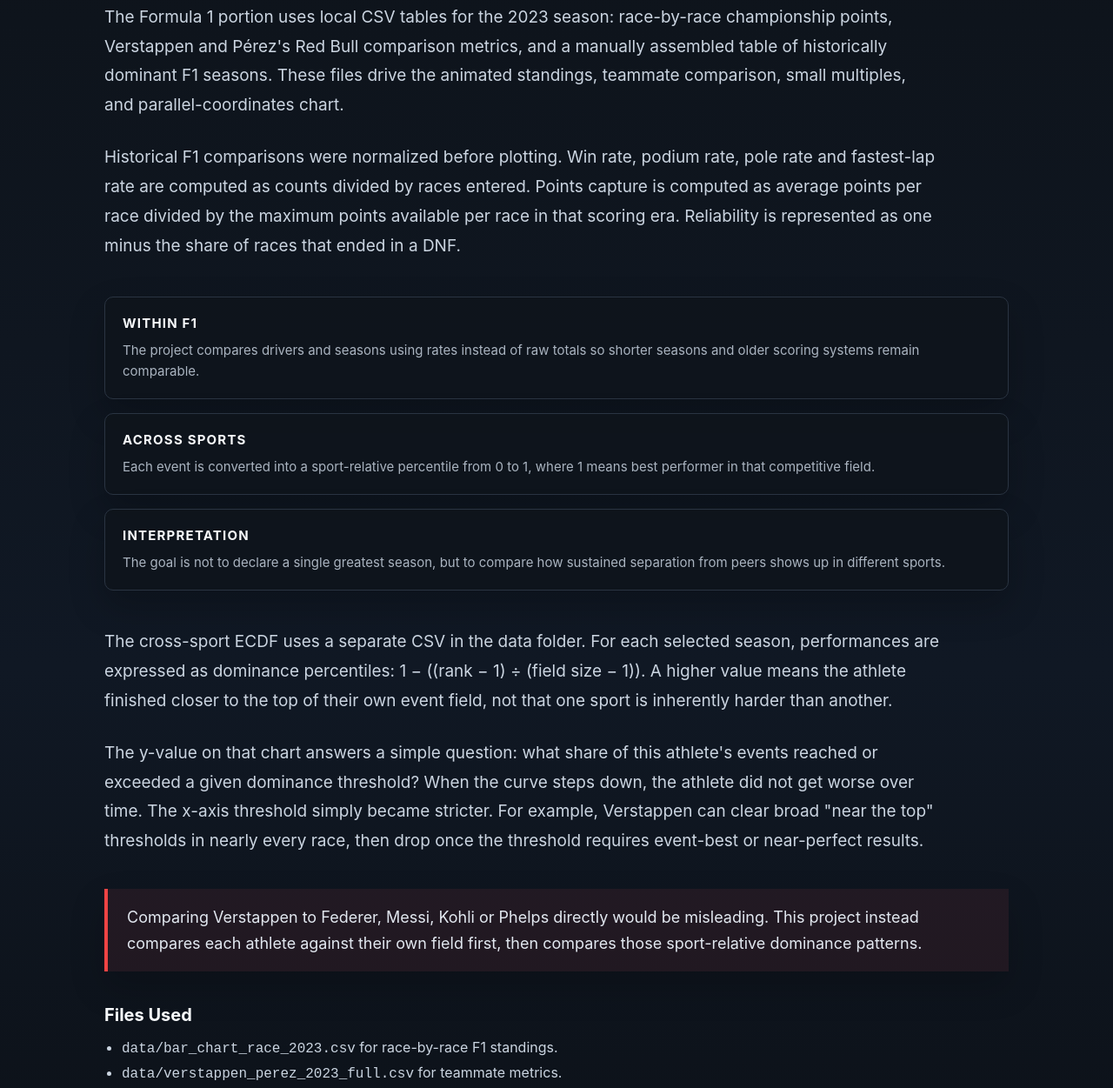
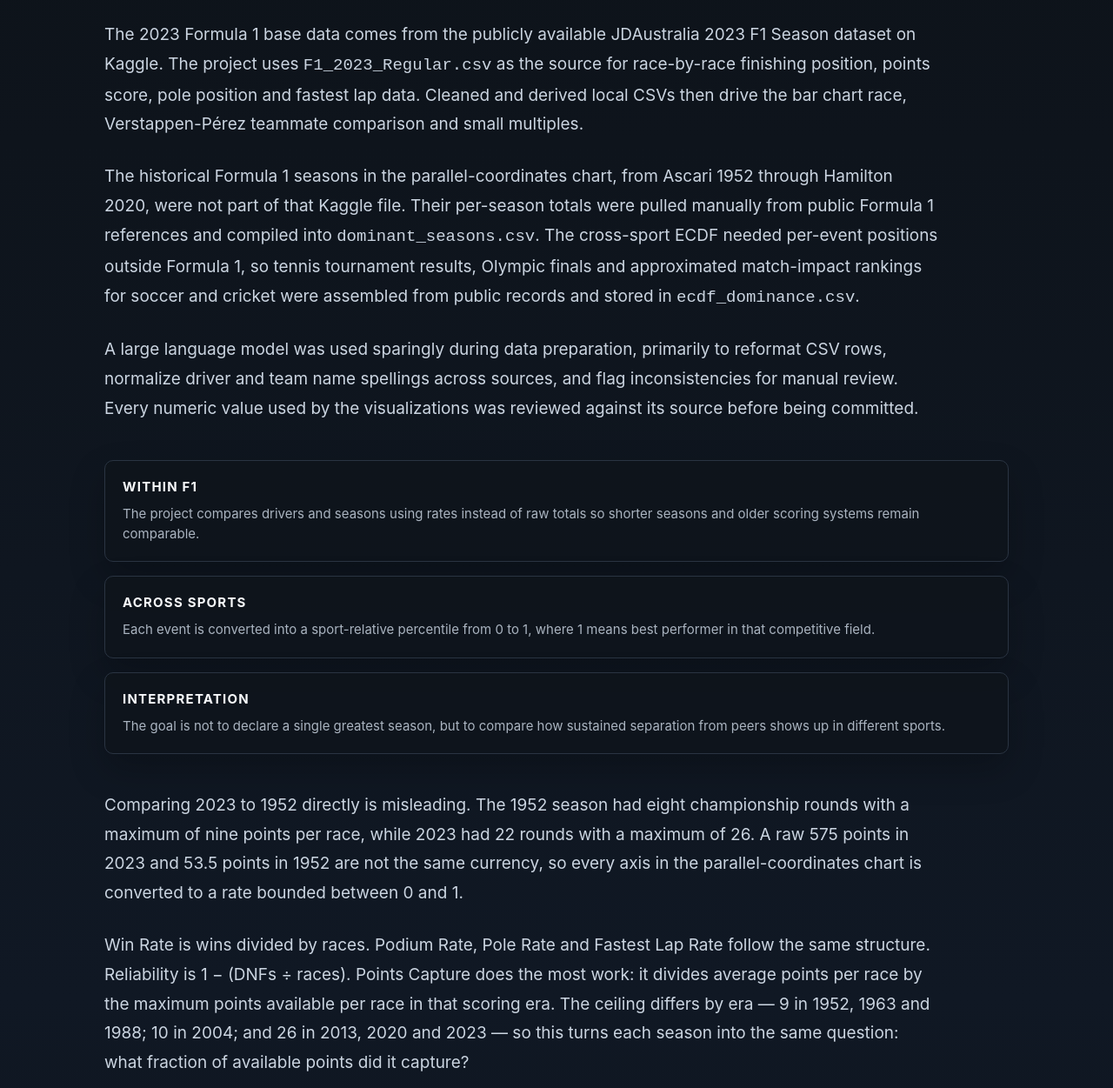
Before and after one commit to Varun1421/Verstappen, a plain HTML site: page index.html in a window 1280 px wide. Shown: the part 9496-10747 px from the top of the page at 87% size. Drawn offline with nearby package versions, Linux system fonts and the light colour scheme.

Commit message:
Clean up

```diff
--- a/index.html
+++ b/index.html
@@ -1489,7 +1489,8 @@
           </p>
           <p class="glossary-note">
             Sprint races in 2023 awarded points to the top eight finishers:
-            8, 7, 6, 5, 4, 3, 2 and 1.
+            8, 7, 6, 5, 4, 3, 2 and 1. The six sprint weekends were Azerbaijan,
+            Austria, Belgium, Qatar, United States and São Paulo.
           </p>
         </div>
       </div>
@@ -1511,20 +1512,31 @@
 
       <div class="method-copy">
         <p>
-          The Formula 1 portion uses local CSV tables for the 2023 season:
-          race-by-race championship points, Verstappen and Pérez's Red Bull
-          comparison metrics, and a manually assembled table of historically
-          dominant F1 seasons. These files drive the animated standings,
-          teammate comparison, small multiples, and parallel-coordinates chart.
+          The 2023 Formula 1 base data comes from the publicly available
+          JDAustralia 2023 F1 Season dataset on Kaggle. The project uses
+          <code>F1_2023_Regular.csv</code> as the source for race-by-race
+          finishing position, points score, pole position and fastest lap data.
+          Cleaned and derived local CSVs then drive the bar chart race,
+          Verstappen-Pérez teammate comparison and small multiples.
         </p>
 
         <p>
-          Historical F1 comparisons were normalized before plotting. Win rate,
-          podium rate, pole rate and fastest-lap rate are computed as counts
-          divided by races entered. Points capture is computed as average
-          points per race divided by the maximum points available per race in
-          that scoring era. Reliability is represented as one minus the share
-          of races that ended in a DNF.
+          The historical Formula 1 seasons in the parallel-coordinates chart,
+          from Ascari 1952 through Hamilton 2020, were not part of that Kaggle
+          file. Their per-season totals were pulled manually from public
+          Formula 1 references and compiled into <code>dominant_seasons.csv</code>.
+          The cross-sport ECDF needed per-event positions outside Formula 1, so
+          tennis tournament results, Olympic finals and approximated
+          match-impact rankings for soccer and cricket were assembled from
+          public records and stored in <code>ecdf_dominance.csv</code>.
+        </p>
+
+        <p>
+          A large language model was used sparingly during data preparation,
+          primarily to reformat CSV rows, normalize driver and team name
+          spellings across sources, and flag inconsistencies for manual review.
+          Every numeric value used by the visualizations was reviewed against
+          its source before being committed.
         </p>
       </div>
 
@@ -1555,20 +1567,41 @@
 
       <div class="method-copy">
         <p>
-          The cross-sport ECDF uses a separate CSV in the data folder. For each
-          selected season, performances are expressed as dominance percentiles:
-          1 − ((rank − 1) ÷ (field size − 1)). A higher value means the athlete
-          finished closer to the top of their own event field, not that one
-          sport is inherently harder than another.
+          Comparing 2023 to 1952 directly is misleading. The 1952 season had
+          eight championship rounds with a maximum of nine points per race,
+          while 2023 had 22 rounds with a maximum of 26. A raw 575 points in
+          2023 and 53.5 points in 1952 are not the same currency, so every axis
+          in the parallel-coordinates chart is converted to a rate bounded
+          between 0 and 1.
         </p>
 
         <p>
-          The y-value on that chart answers a simple question: what share of
-          this athlete's events reached or exceeded a given dominance threshold?
-          When the curve steps down, the athlete did not get worse over time.
-          The x-axis threshold simply became stricter. For example, Verstappen
-          can clear broad "near the top" thresholds in nearly every race, then
-          drop once the threshold requires event-best or near-perfect results.
+          Win Rate is wins divided by races. Podium Rate, Pole Rate and Fastest
+          Lap Rate follow the same structure. Reliability is 1 − (DNFs ÷ races).
+          Points Capture does the most work: it divides average points per race
+          by the maximum points available per race in that scoring era. The
+          ceiling differs by era — 9 in 1952, 1963 and 1988; 10 in 2004; and
+          26 in 2013, 2020 and 2023 — so this turns each season into the same
+          question: what fraction of available points did it capture?
+        </p>
+
+        <p>
+          Comparing across sports creates a different problem because the unit
+          of an event changes. Winning a 20-car F1 race is not the same object
+          as reaching a round in a 128-player tennis draw or appearing in an
+          Olympic final. The ECDF therefore uses a sport-relative dominance
+          percentile: 1 − ((rank − 1) ÷ (field size − 1)). A percentile of 1.0
+          means the athlete was the best performer in that event's field. A
+          percentile of 0.5 means they finished around the middle of that field.
+        </p>
+
+        <p>
+          Once every event has a percentile, the ECDF asks: for this athlete in
+          this season, what share of events met or exceeded each dominance
+          threshold? An earlier version used raw finishing rank, which worked
+          inside Formula 1 but broke at the cross-sport boundary. Switching to
+          percentile-of-field is what gives every athlete's curve a defensible
+          shared x-axis.
         </p>
       </div>
 
@@ -1582,6 +1615,7 @@
         <div>
           <h3>Files Used</h3>
           <ul>
+            <li><code>data/F1_2023_Regular.csv</code> as the 2023 F1 base dataset.</li>
             <li><code>data/bar_chart_race_2023.csv</code> for race-by-race F1 standings.</li>
             <li><code>data/verstappen_perez_2023_full.csv</code> for teammate metrics.</li>
             <li><code>data/dominant_seasons.csv</code> for historical F1 seasons.</li>
```
